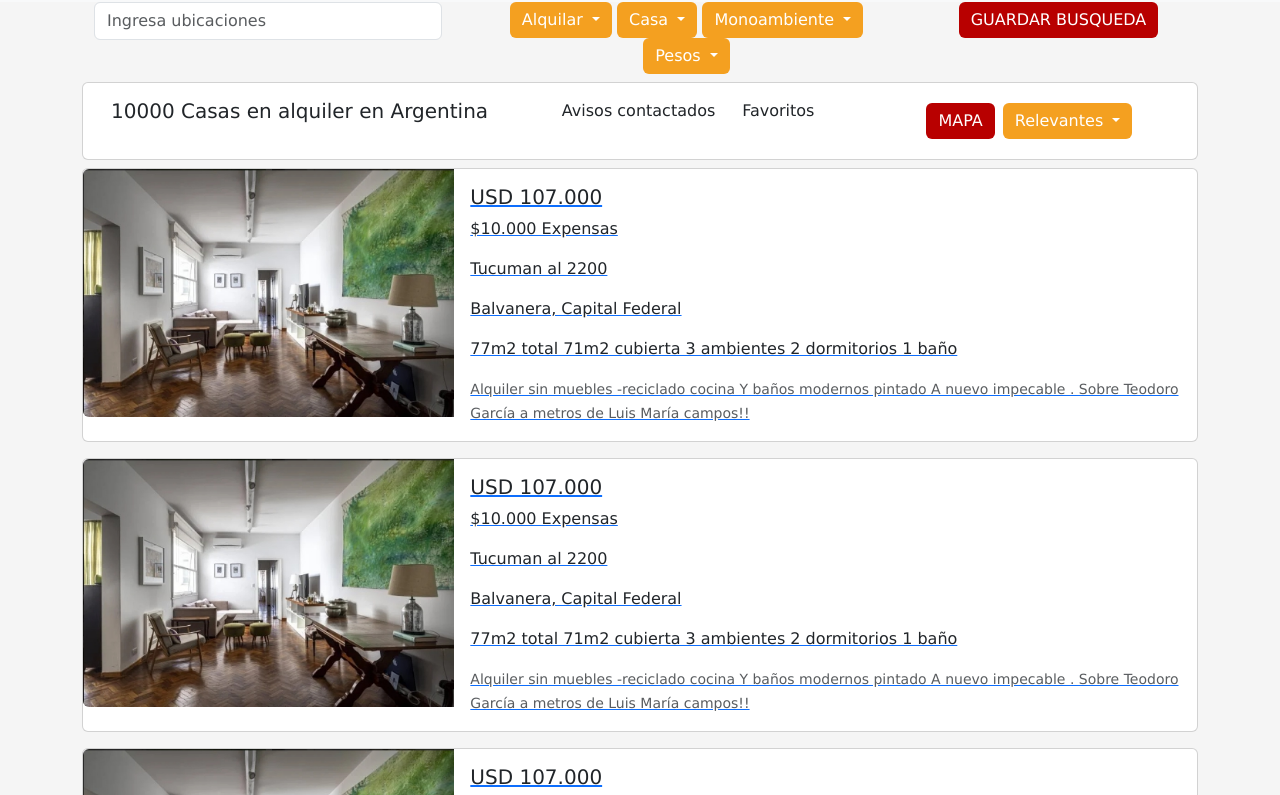
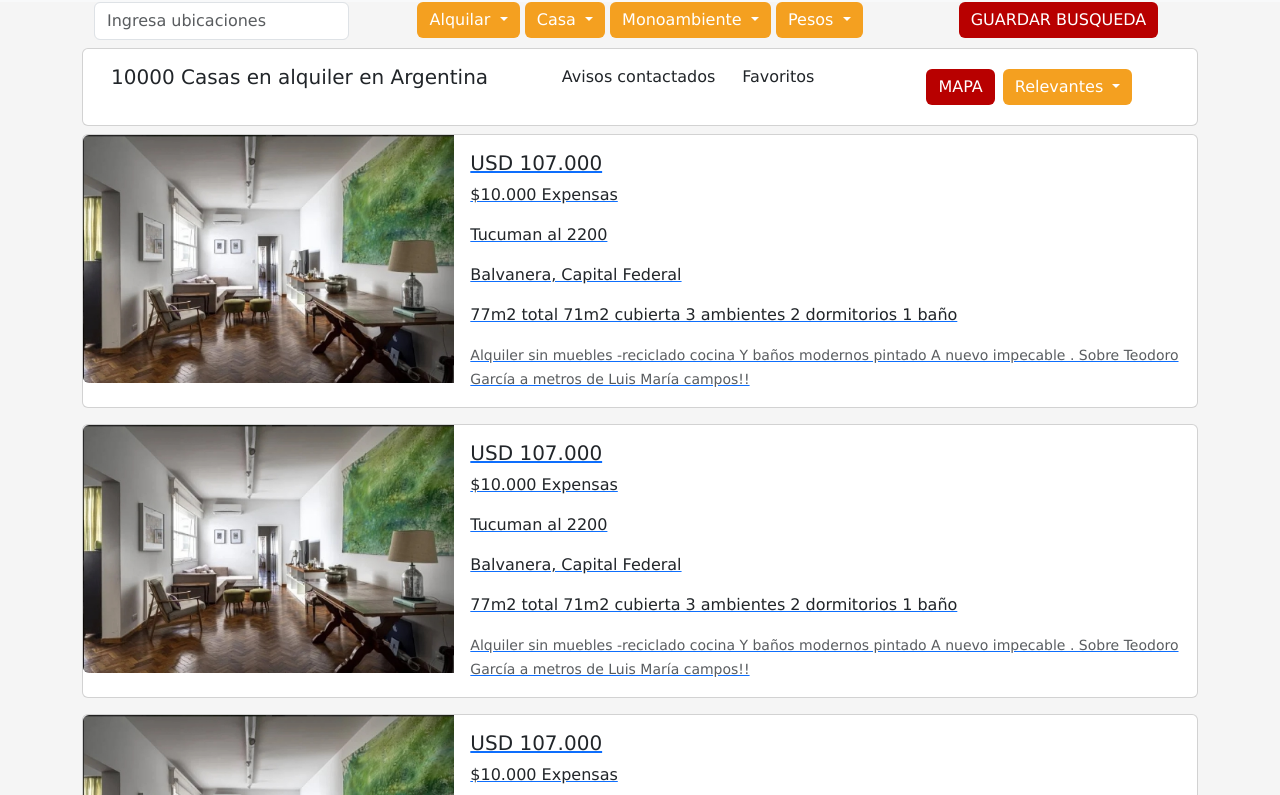
Before and after one commit to LoreAhn/proyecto-lahnpropiedades, a plain HTML site: page pages/alquilar-caba.html in a window 1280 px wide. Shown: the part 84-879 px from the top of the page. Drawn offline with nearby package versions, Linux system fonts and the light colour scheme.

Commit message:
correccion de espacios en la barra de busqueda

```diff
--- a/pages/alquilar-caba.html
+++ b/pages/alquilar-caba.html
@@ -86,12 +86,12 @@
         <div>
             <div class="container text-center">
                 <div class="row align-items-start">
-                    <div class="col-md-4">
+                    <div class="col-md-3">
                         <input type="text" class="form-control" placeholder="Ingresa ubicaciones"
                             aria-label="Text input with dropdown button">
                     </div>
 
-                    <div class="col-md-5">
+                    <div class="col-md-6">
                         <div class="btn-group">
                             <button class="boton-naranja btn btn-secondary dropdown-toggle" type="button" data-bs-toggle="dropdown"
                                 data-bs-auto-close="true" aria-expanded="false">
```
